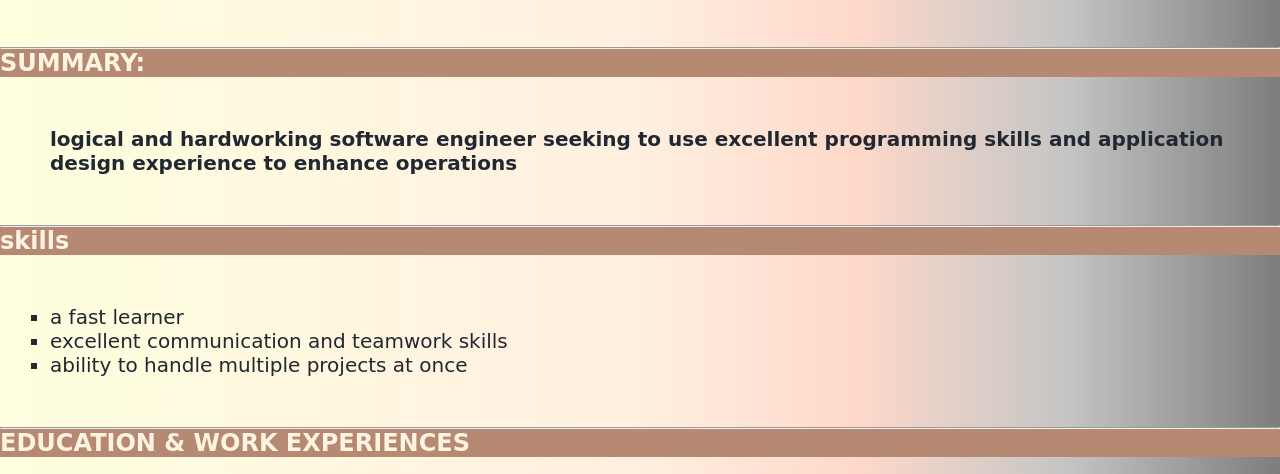
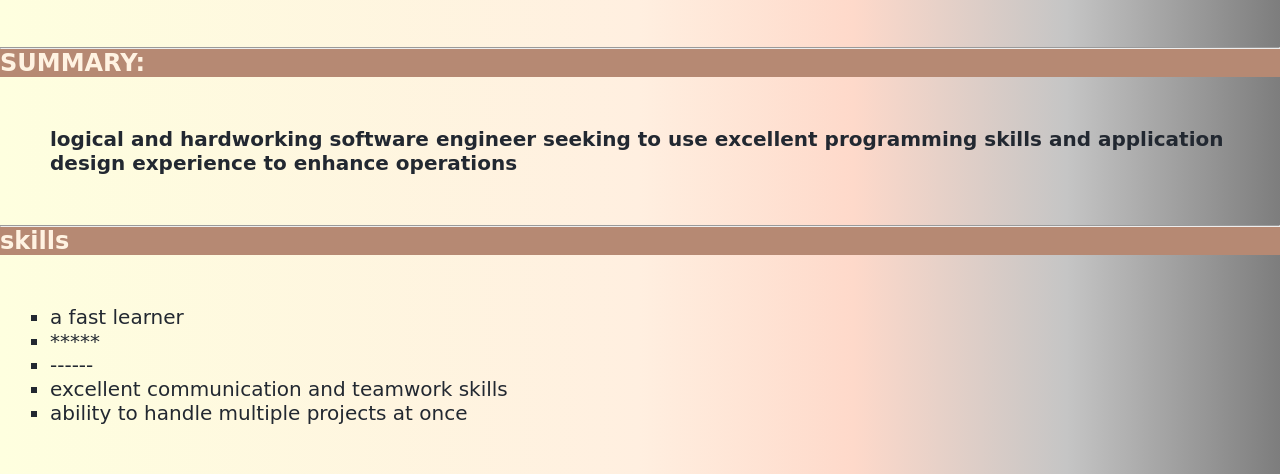
Before and after one commit to amal-nassih/amal-nassih.github.io, a plain HTML site: page cv_avec_html&css.html in a window 1280 px wide. Shown: the part 264-738 px from the top of the page. Drawn offline with Linux system fonts and the light colour scheme.

Commit message:
Update cv_avec_html&css.html

```diff
--- a/cv_avec_html&css.html
+++ b/cv_avec_html&css.html
@@ -48,7 +48,12 @@
  <h2>skills</h2>
 <div id="skills_cv">
 	<ul>
-		<li>a fast learner</li>
+		<li>a fast learner
+			<ul>
+				<li> *****</li>
+				<li>------</li>
+			</ul>
+			</li>
 		<li>excellent communication and teamwork skills</li>
 		<li>ability to handle multiple projects at once</li>
 	</ul>
```
